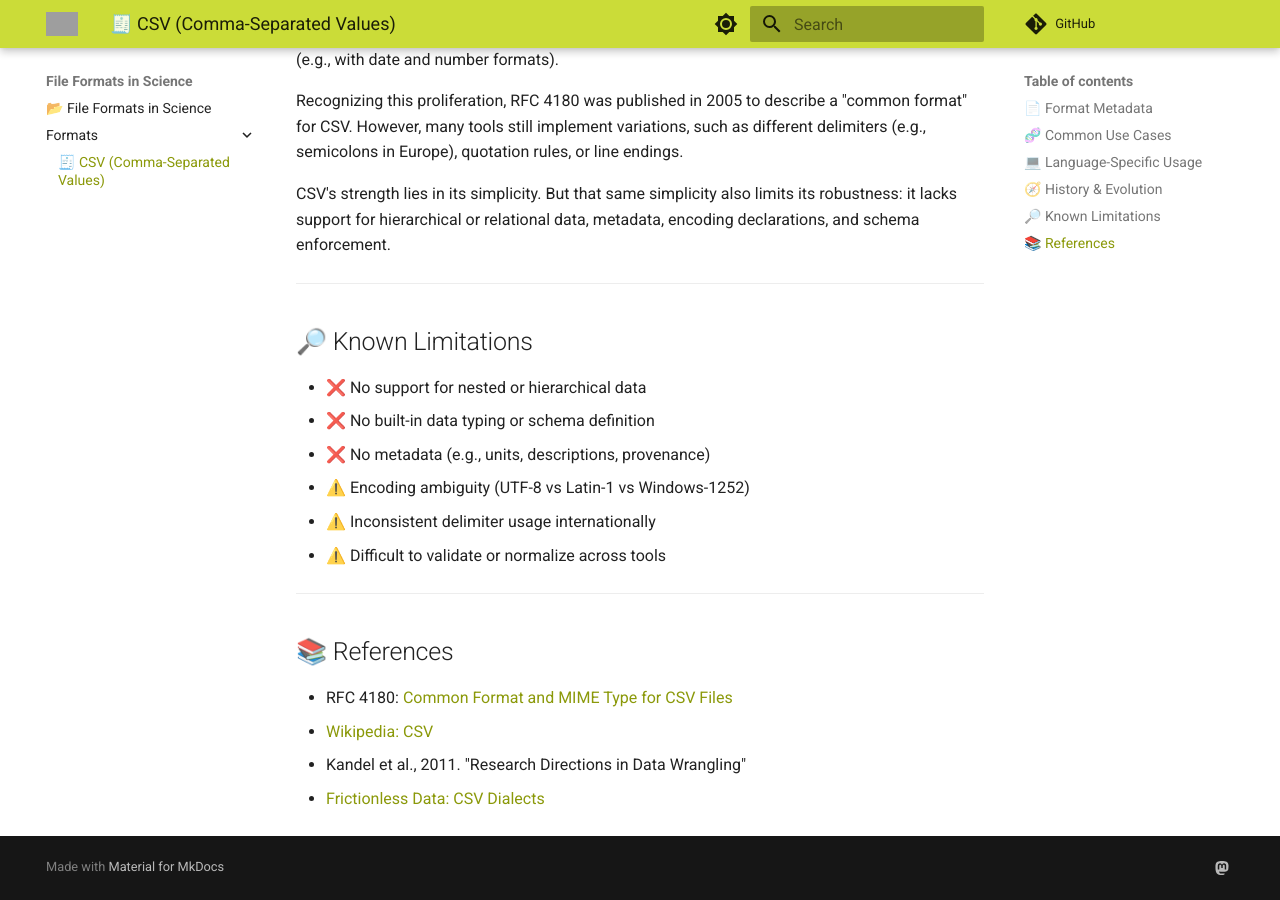
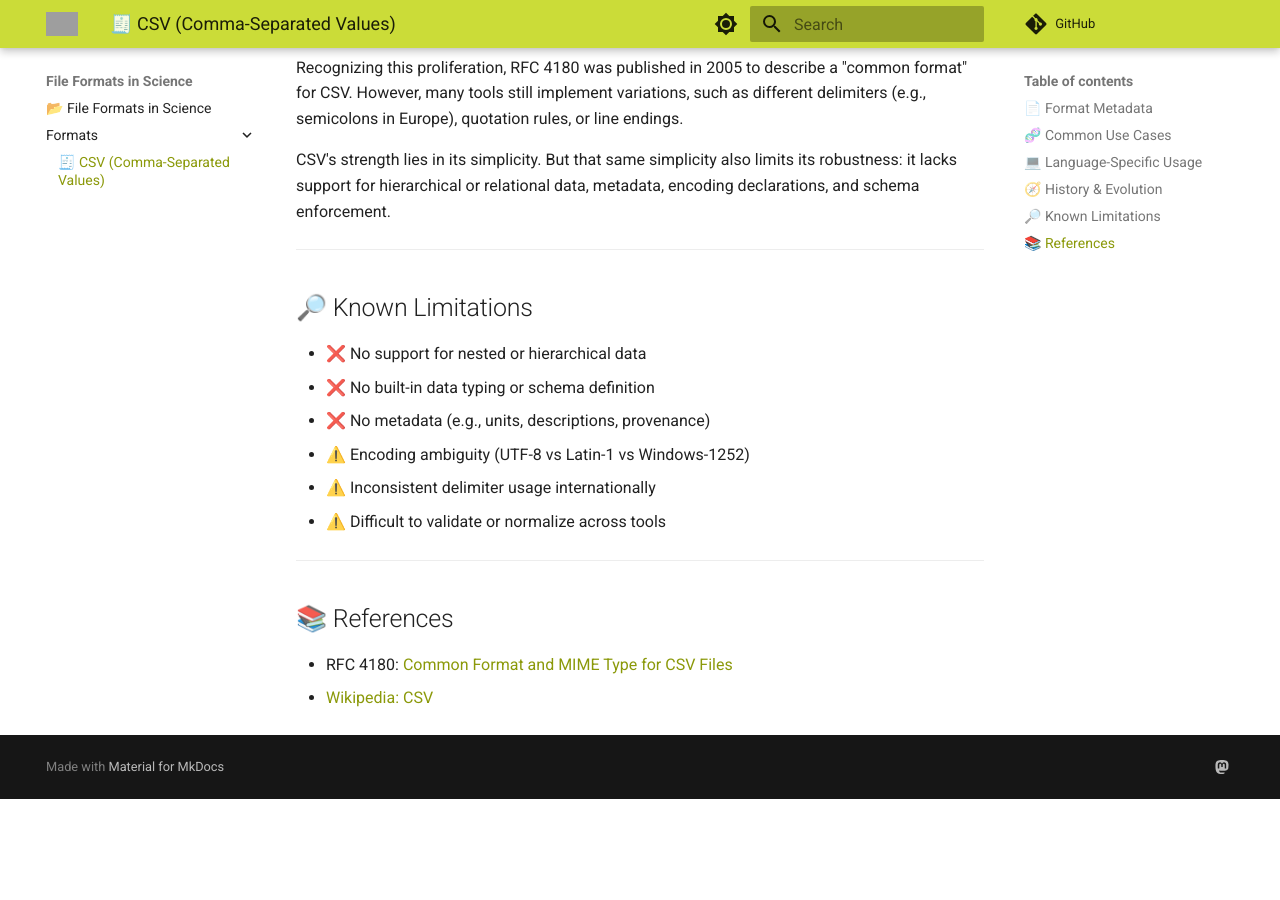
Before and after one commit to natesheehan/ffis, an MkDocs documentation site: the page built from docs/formats/csv.md, in a window 1280 px wide and 900 px high, scrolled down 1852 px. Built offline with MkDocs 1.6.1 and Material for MkDocs 9.7.7, drawn with Linux system fonts in a browser that asks for light colours; comment, search, counter and statistics services are not loaded; after the commit the page ends 2651 px from its top, so only the background shows below that; some of the changed text lies outside the part shown; grey boxes are pictures that could not be loaded.

```diff
--- a/docs/formats/csv.md
+++ b/docs/formats/csv.md
@@ -95,5 +94,3 @@ CSV's strength lies in its simplicity. But that same simplicity also limits its
 
 - RFC 4180: [Common Format and MIME Type for CSV Files](https://datatracker.ietf.org/doc/html/rfc4180)
 - [Wikipedia: CSV](https://en.wikipedia.org/wiki/Comma-separated_values)
-- Kandel et al., 2011. "Research Directions in Data Wrangling"
-- [Frictionless Data: CSV Dialects](https://specs.frictionlessdata.io/csv-dialect/)
```
Also changed, not shown: other parts of docs/formats/csv.md (+0 -1 lines).
